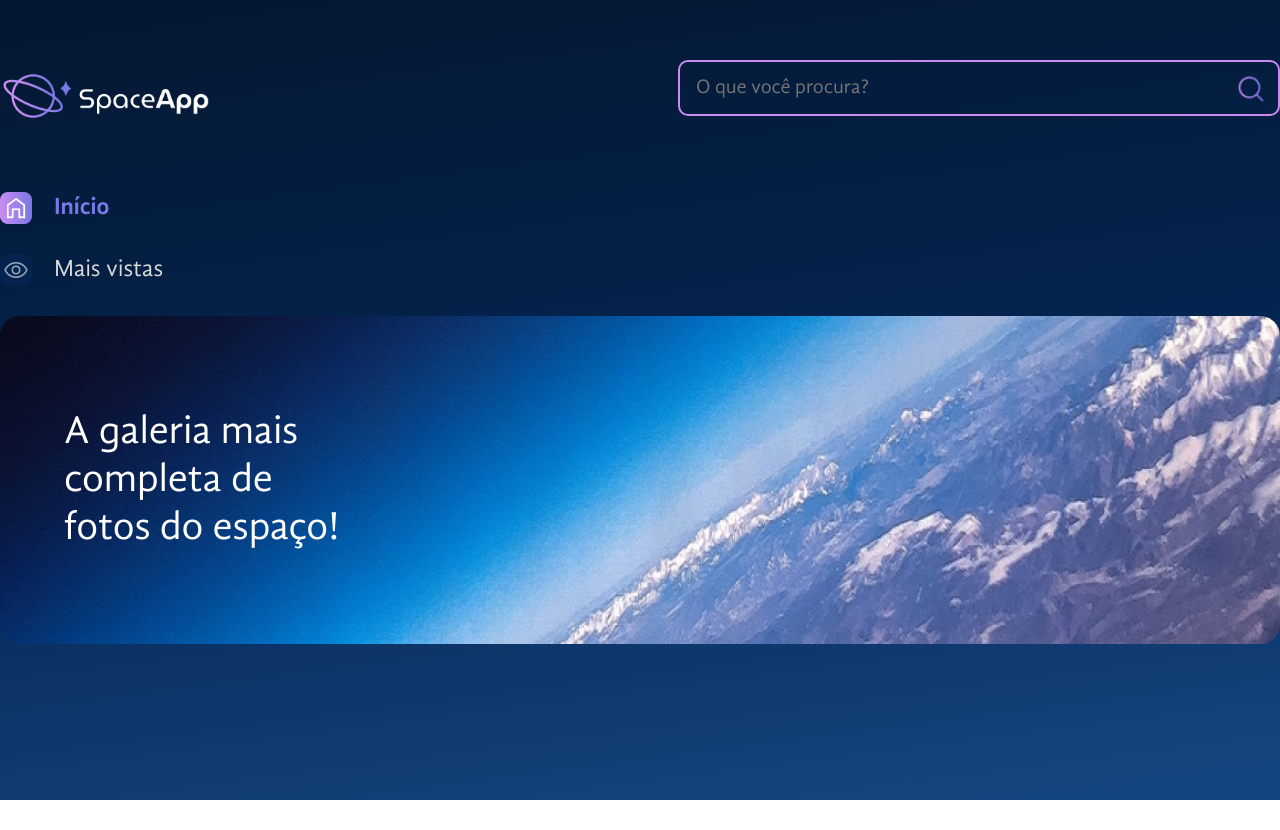
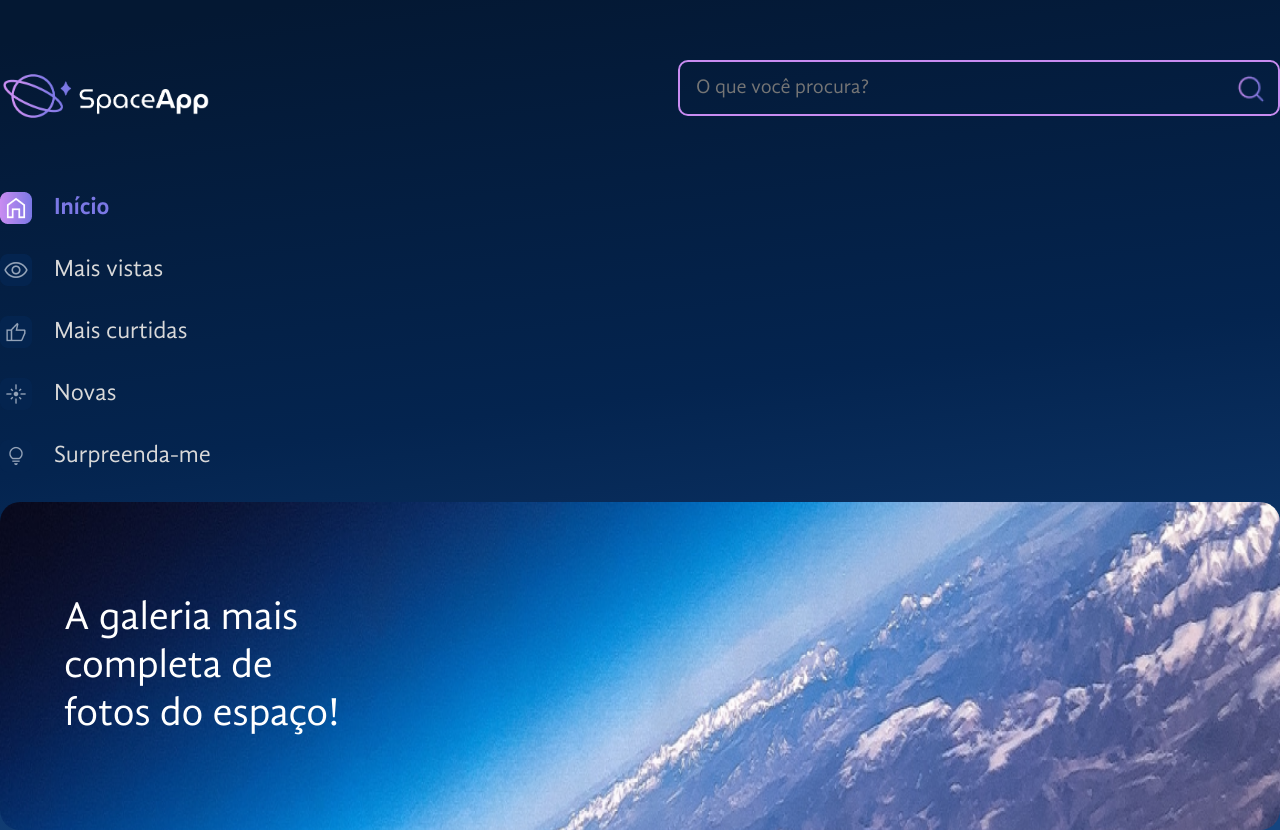
Before and after one commit to LeonardoTorresRodrigues/space-app, a React (Vite) app: page / in a window 1280 px wide. Before the commit the page ends 800 px from the top, so only its background shows below. Built offline with nearby package versions, Linux system fonts and the light colour scheme.

Commit message:
feat: add new itens to side menu

```diff
--- a/src/components/BarraLateral/index.jsx
+++ b/src/components/BarraLateral/index.jsx
@@ -26,6 +26,24 @@
                     >
                         Mais vistas
                     </ItemNavegacao>
+                    <ItemNavegacao
+                        iconeAtivo="/icones/mais-curtidas-ativo.png"
+                        iconeInativo="/icones/mais-curtidas-inativo.png"
+                    >
+                        Mais curtidas
+                    </ItemNavegacao>
+                    <ItemNavegacao
+                        iconeAtivo="/icones/novas-ativo.png"
+                        iconeInativo="/icones/novas-inativo.png"
+                    >
+                        Novas
+                    </ItemNavegacao>
+                    <ItemNavegacao
+                        iconeAtivo="/icones/surpreenda-me-ativo.png"
+                        iconeInativo="/icones/surpreenda-me-inativo.png"
+                    >
+                        Surpreenda-me
+                    </ItemNavegacao>
                 </ListaEstilizada>
             </nav>
         </aside>
```
